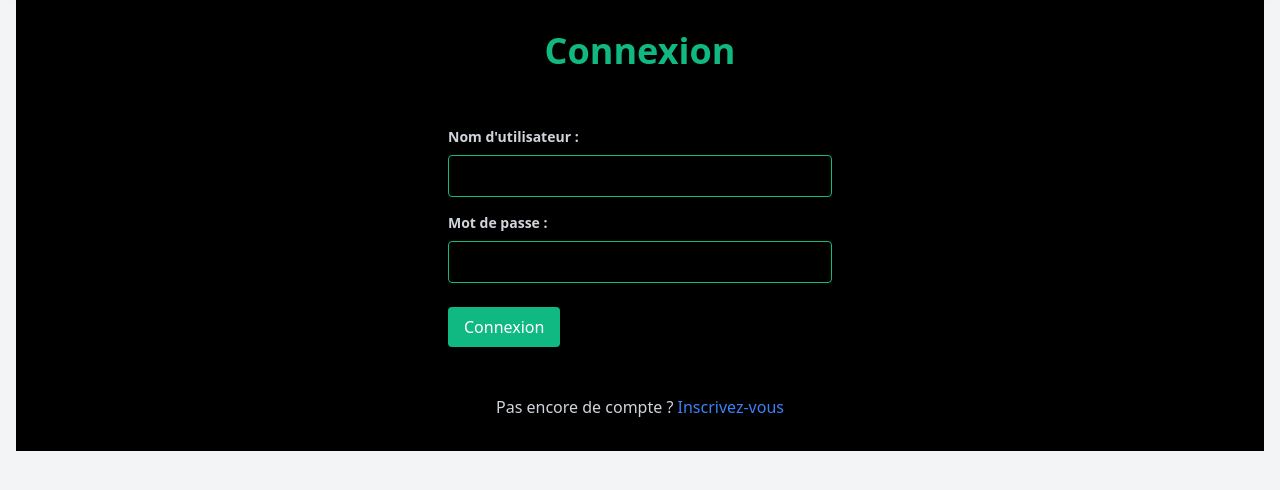
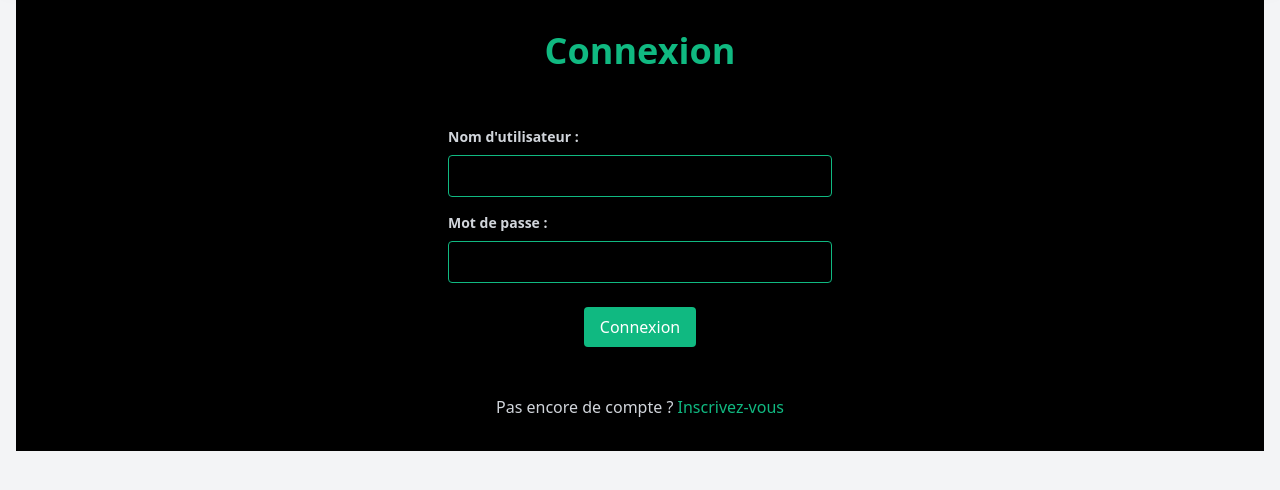
Before and after one commit to JulieMontoux/SpotilikeRestAPI-django, a Django app: template api_project/frontend/templates/frontend/login.html in a window 1280 px wide. Shown: the part 129-619 px from the top of the page. Run offline with Django 5.2, Linux system fonts and the light colour scheme; the template is opened without the code that fills it, so the values that code supplies are empty.

Commit message:
modification position bouton

```diff
--- a/api_project/frontend/templates/frontend/login.html
+++ b/api_project/frontend/templates/frontend/login.html
@@ -21,9 +21,9 @@
             </div>
 
             <!-- Bouton de Connexion -->
-            <button type="submit" class="bg-green-500 text-white py-2 px-4 rounded hover:bg-green-600 transition duration-300 transform hover:shadow-xl">Connexion</button>
+            <button type="submit" class="bg-green-500 text-white py-2 px-4 rounded hover:bg-green-600 block mx-auto transition duration-300 transform hover:shadow-xl">Connexion</button>
         </form>
 
-        <p class="mt-4 text-gray-300 text-center">Pas encore de compte ? <a href="{% url 'signup' %}" class="text-blue-500">Inscrivez-vous</a></p>
+        <p class="mt-4 text-gray-300 text-center">Pas encore de compte ? <a href="{% url 'signup' %}" class="text-green-500">Inscrivez-vous</a></p>
     </div>
 {% endblock %}
```
